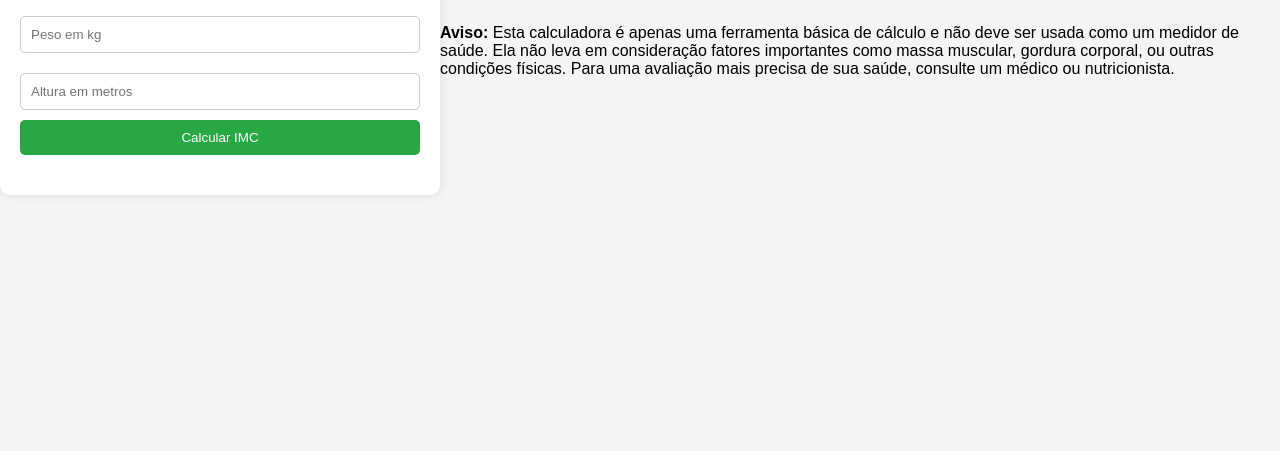
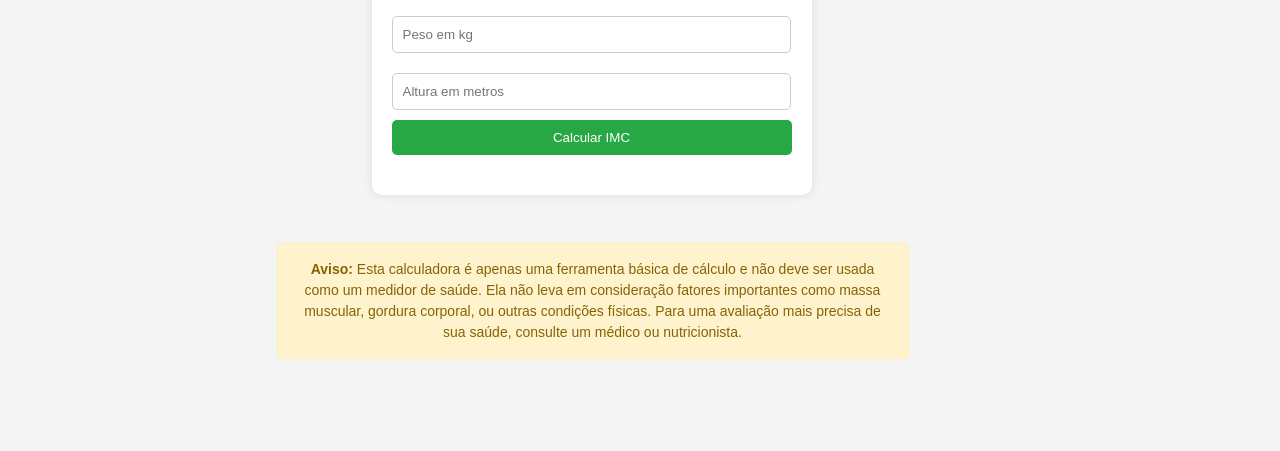
Before and after one commit to jvpchaves/Calculadora_imc, a plain HTML site: page index.html in a window 1280 px wide. Shown: the part 349-800 px from the top of the page. Drawn offline with Linux system fonts and the light colour scheme.

Commit message:
Update style.css

```diff
--- a/style.css
+++ b/style.css
@@ -45,3 +45,21 @@
     margin-top: 20px;
     font-size: 1.2em;
 }
+.warning {
+    background-color: #fff3cd;
+    border: 1px solid #ffeeba;
+    color: #856404;
+    padding: 15px;
+    border-radius: 5px;
+    font-size: 14px;
+    max-width: 600px;
+    text-align: center;
+    line-height: 1.5;
+    margin-top: 500px; /* Move para baixo */
+    margin-left: -535px; /* Move para a esquerda */
+}
+
+
+.warning strong {
+    font-weight: bold;
+}
```
Lines whose indentation alone changed are shown as unchanged.
